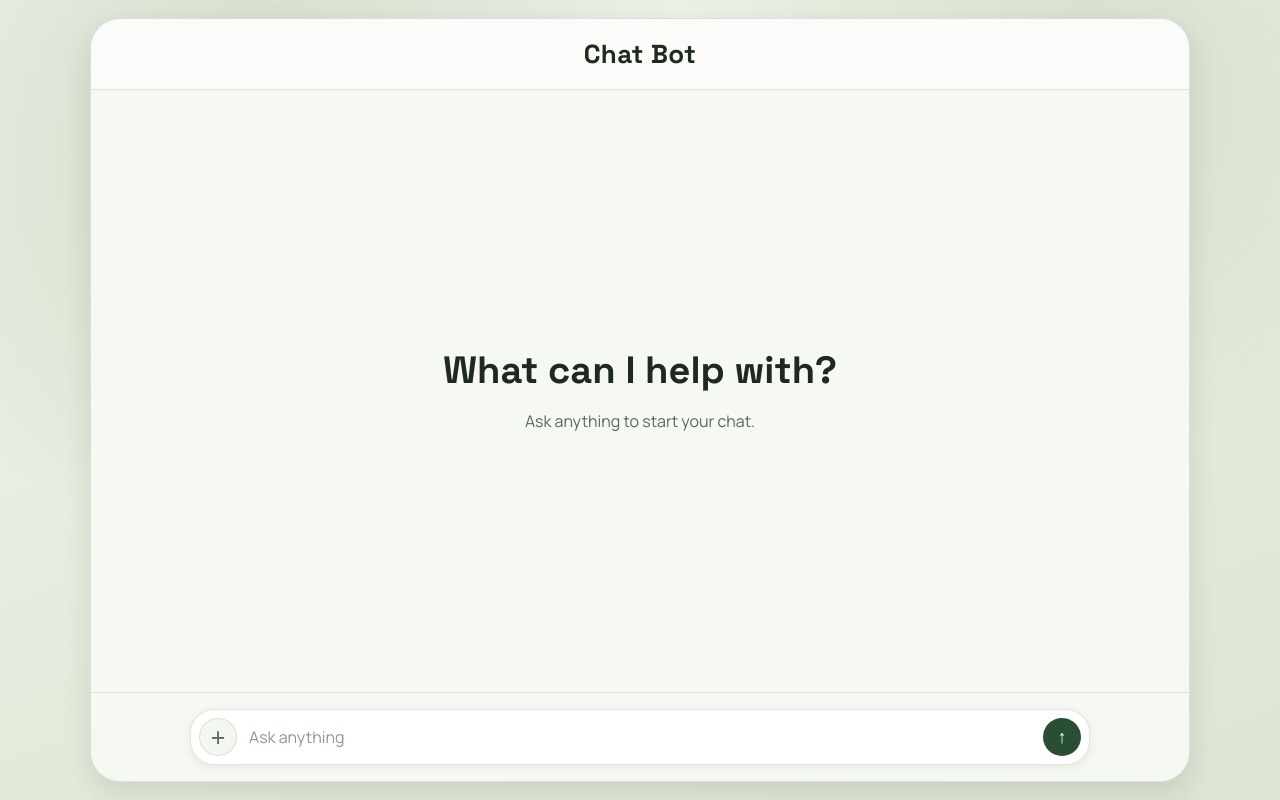
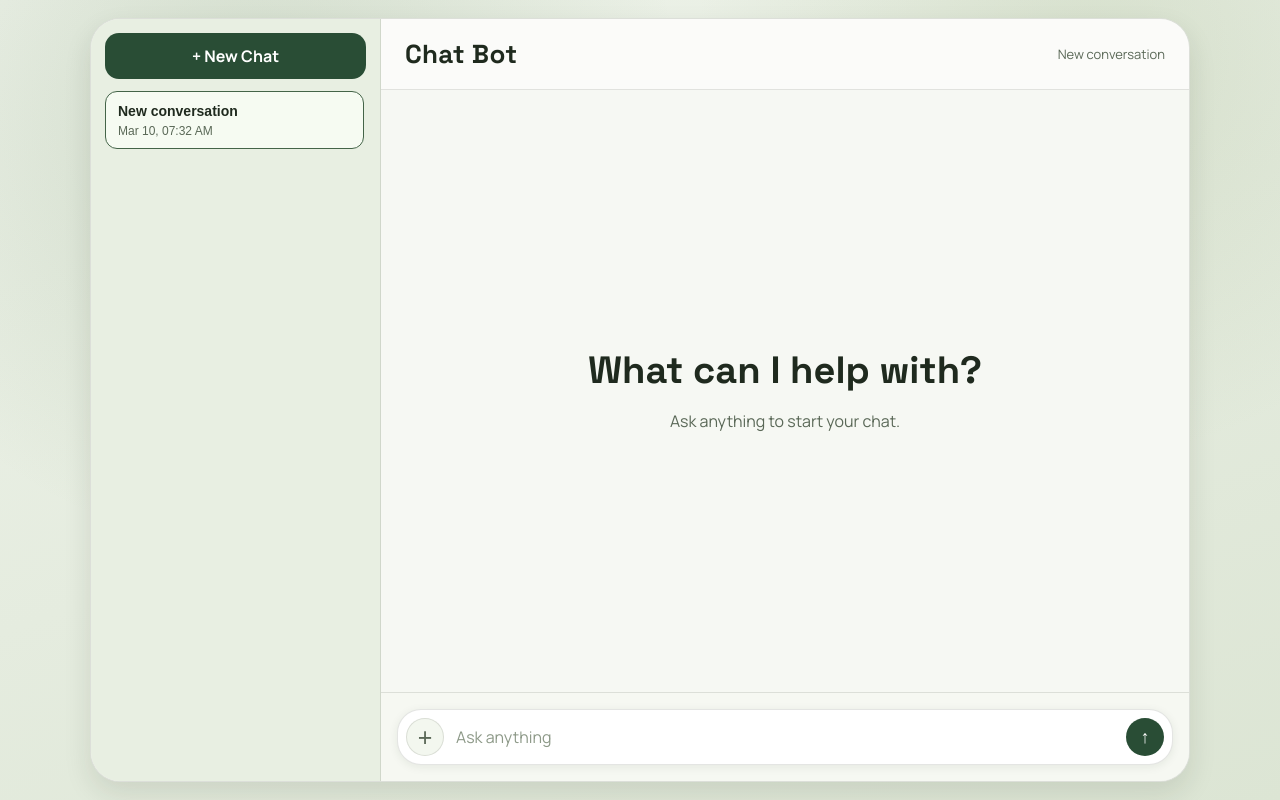
Before and after one commit to Nivedan007/Chat-Bot, a Flask app: page / in a window 1280 px wide. Run offline with Flask 3, Linux system fonts and the light colour scheme.

Commit message:
Add persistent multi-chat history UI and context-aware replies

```diff
--- a/app.py
+++ b/app.py
@@ -5,6 +5,13 @@ from flask import Flask, jsonify, render_template, request
 from google import genai
 
 app = Flask(__name__)
+
+SYSTEM_PROMPT = (
+    "You are a precise assistant. Answer the user's exact question directly and completely. "
+    "Do not give vague replies. If the user asks for steps, provide clear numbered steps. "
+    "If the user asks for an explanation, include key details and examples when useful. "
+    "Keep the response focused on what was asked."
+)
 
 
 def _load_local_env() -> None:
@@ -55,8 +62,30 @@ def home():
 def chat():
     payload = request.get_json(silent=True) or {}
     user_message = payload.get("message", "")
+    history = payload.get("history", [])
     if not user_message.strip():
         return jsonify({"reply": "Message cannot be empty."}), 400
+
+    conversation_lines = []
+    if isinstance(history, list):
+        # Keep context bounded to recent turns for speed and token control.
+        for item in history[-20:]:
+            if not isinstance(item, dict):
+                continue
+            role = str(item.get("role", "")).strip().lower()
+            content = str(item.get("content", "")).strip()
+            if role not in {"user", "assistant"} or not content:
+                continue
+            conversation_lines.append(f"{role.title()}: {content}")
+
+    if conversation_lines:
+        user_prompt = (
+            "Use this conversation context to answer the latest user question clearly and completely.\n\n"
+            + "\n".join(conversation_lines)
+            + f"\n\nLatest user question: {user_message.strip()}"
+        )
+    else:
+        user_prompt = user_message.strip()
 
     api_key = os.environ.get("GEMINI_API_KEY") or os.environ.get("GOOGLE_API_KEY")
     if not api_key:
@@ -73,9 +102,13 @@ def chat():
             response = client.models.generate_content(
                 model=model_name,
                 contents=[
-                    "You are a helpful AI assistant.",
-                    user_message,
+                    SYSTEM_PROMPT,
+                    user_prompt,
                 ],
+                config={
+                    "temperature": 0.3,
+                    "max_output_tokens": 2048,
+                },
             )
             reply = response.text if response and response.text else "No response generated."
             return jsonify({"reply": reply})
--- a/static/script.js
+++ b/static/script.js
@@ -1,11 +1,18 @@
 const form = document.getElementById("chatForm");
 const input = document.getElementById("message");
 const chatbox = document.getElementById("chatbox");
-const emptyState = document.getElementById("emptyState");
 const sendBtn = document.getElementById("sendBtn");
+const historyList = document.getElementById("historyList");
+const newChatBtn = document.getElementById("newChatBtn");
+const currentChatTitle = document.getElementById("currentChatTitle");
+
+const STORAGE_KEY = "chatbot_conversations_v1";
+
+let conversations = [];
+let currentConversationId = null;
 
 function escapeHtml(text) {
-	return text
+	return String(text)
 		.replaceAll("&", "&amp;")
 		.replaceAll("<", "&lt;")
 		.replaceAll(">", "&gt;")
@@ -17,17 +24,147 @@ function scrollToBottom() {
 	chatbox.scrollTop = chatbox.scrollHeight;
 }
 
-function appendMessage(role, content, extraClass = "") {
-	if (emptyState) {
-		emptyState.remove();
+function uid() {
+	return `${Date.now()}-${Math.random().toString(16).slice(2)}`;
+}
+
+function toTitle(text) {
+	const clean = text.replaceAll("\n", " ").trim();
+	return clean.length > 42 ? `${clean.slice(0, 42)}...` : clean;
+}
+
+function saveConversations() {
+	localStorage.setItem(STORAGE_KEY, JSON.stringify(conversations));
+}
+
+function loadConversations() {
+	try {
+		const parsed = JSON.parse(localStorage.getItem(STORAGE_KEY) || "[]");
+		if (Array.isArray(parsed)) {
+			conversations = parsed;
+		}
+	} catch {
+		conversations = [];
+	}
+}
+
+function createConversation() {
+	const now = Date.now();
+	const conversation = {
+		id: uid(),
+		title: "New conversation",
+		createdAt: now,
+		updatedAt: now,
+		messages: []
+	};
+	conversations.unshift(conversation);
+	currentConversationId = conversation.id;
+	saveConversations();
+	renderHistoryList();
+	renderCurrentConversation();
+}
+
+function getCurrentConversation() {
+	return conversations.find((item) => item.id === currentConversationId) || null;
+}
+
+function ensureConversationSelected() {
+	if (!conversations.length) {
+		createConversation();
+		return;
 	}
 
+	if (!currentConversationId || !getCurrentConversation()) {
+		currentConversationId = conversations[0].id;
+	}
+}
+
+function formatTime(ts) {
+	return new Date(ts).toLocaleString([], {
+		month: "short",
+		day: "numeric",
+		hour: "2-digit",
+		minute: "2-digit"
+	});
+}
+
+function renderHistoryList() {
+	historyList.innerHTML = "";
+
+	conversations
+		.slice()
+		.sort((a, b) => b.updatedAt - a.updatedAt)
+		.forEach((conversation) => {
+			const button = document.createElement("button");
+			button.type = "button";
+			button.className = "history-item";
+			if (conversation.id === currentConversationId) {
+				button.classList.add("active");
+			}
+
+			button.innerHTML = `
+				<div class="history-title">${escapeHtml(conversation.title || "New conversation")}</div>
+				<div class="history-time">${formatTime(conversation.updatedAt)}</div>
+			`;
+
+			button.addEventListener("click", () => {
+				currentConversationId = conversation.id;
+				renderHistoryList();
+				renderCurrentConversation();
+			});
+
+			historyList.appendChild(button);
+		});
+}
+
+function appendMessage(role, content, extraClass = "") {
 	const msg = document.createElement("div");
 	msg.className = `message ${role} ${extraClass}`.trim();
 	msg.innerHTML = escapeHtml(content);
 	chatbox.appendChild(msg);
+	return msg;
+}
+
+function renderCurrentConversation() {
+	const conversation = getCurrentConversation();
+	chatbox.innerHTML = "";
+
+	if (!conversation || !conversation.messages.length) {
+		chatbox.innerHTML = `
+			<section class="empty" id="emptyState">
+				<h2>What can I help with?</h2>
+				<p>Ask anything to start your chat.</p>
+			</section>
+		`;
+		currentChatTitle.textContent = "New conversation";
+		return;
+	}
+
+	for (const item of conversation.messages) {
+		appendMessage(item.role, item.content, item.error ? "error" : "");
+	}
+
+	currentChatTitle.textContent = conversation.title || "Conversation";
 	scrollToBottom();
-	return msg;
+}
+
+function addMessageToCurrent(role, content, error = false) {
+	const conversation = getCurrentConversation();
+	if (!conversation) {
+		return;
+	}
+
+	conversation.messages.push({ role, content, error });
+	conversation.updatedAt = Date.now();
+
+	if (role === "user" && conversation.title === "New conversation") {
+		conversation.title = toTitle(content) || "Conversation";
+	}
+
+	conversations.sort((a, b) => b.updatedAt - a.updatedAt);
+	saveConversations();
+	renderHistoryList();
+	currentChatTitle.textContent = conversation.title || "Conversation";
 }
 
 async function sendMessage() {
@@ -36,19 +173,29 @@ async function sendMessage() {
 		return;
 	}
 
+	ensureConversationSelected();
+
 	appendMessage("user", message);
+	addMessageToCurrent("user", message);
 	input.value = "";
 	sendBtn.disabled = true;
+	scrollToBottom();
 
 	const typing = appendMessage("assistant", "Thinking...");
 
 	try {
+		const conversation = getCurrentConversation();
+		const history = conversation ? conversation.messages.slice(0, -1) : [];
+
 		const response = await fetch("/chat", {
 			method: "POST",
 			headers: {
 				"Content-Type": "application/json"
 			},
-			body: JSON.stringify({ message })
+			body: JSON.stringify({
+				message,
+				history
+			})
 		});
 
 		let data = {};
@@ -62,10 +209,14 @@ async function sendMessage() {
 			throw new Error(data.reply || "Request failed. Check server logs.");
 		}
 
-		typing.textContent = data.reply || "No response received.";
+		const replyText = data.reply || "No response received.";
+		typing.textContent = replyText;
+		addMessageToCurrent("assistant", replyText);
 	} catch (error) {
-		typing.textContent = error.message || "Something went wrong.";
+		const errorText = error.message || "Something went wrong.";
+		typing.textContent = errorText;
 		typing.classList.add("error");
+		addMessageToCurrent("assistant", errorText, true);
 	} finally {
 		sendBtn.disabled = false;
 		input.focus();
@@ -78,4 +229,13 @@ form.addEventListener("submit", async (event) => {
 	await sendMessage();
 });
 
+newChatBtn.addEventListener("click", () => {
+	createConversation();
+	input.focus();
+});
+
+loadConversations();
+ensureConversationSelected();
+renderHistoryList();
+renderCurrentConversation();
 input.focus();
--- a/templates/index.html
+++ b/templates/index.html
@@ -12,6 +12,7 @@
 			--bg-1: #eef3ea;
 			--bg-2: #dce5d4;
 			--panel: #f6f8f3;
+			--sidebar: #e8efe2;
 			--panel-border: rgba(32, 45, 31, 0.12);
 			--ink: #1f2a1e;
 			--muted: #5a6857;
@@ -50,16 +51,83 @@
 			box-shadow: var(--shadow);
 			background: var(--panel);
 			display: flex;
-			flex-direction: column;
 			overflow: hidden;
 			backdrop-filter: blur(4px);
+		}
+
+		.sidebar {
+			width: 290px;
+			border-right: 1px solid var(--panel-border);
+			background: var(--sidebar);
+			display: flex;
+			flex-direction: column;
+			padding: 14px;
+			gap: 12px;
+		}
+
+		.new-chat {
+			border: 0;
+			padding: 12px 14px;
+			border-radius: 14px;
+			background: var(--accent);
+			color: #fff;
+			font: inherit;
+			font-weight: 700;
+			cursor: pointer;
+		}
+
+		.history-list {
+			overflow-y: auto;
+			display: flex;
+			flex-direction: column;
+			gap: 8px;
+			padding-right: 2px;
+		}
+
+		.history-item {
+			text-align: left;
+			border: 1px solid var(--panel-border);
+			background: rgba(255, 255, 255, 0.75);
+			color: var(--ink);
+			padding: 10px 12px;
+			border-radius: 12px;
+			cursor: pointer;
+			display: flex;
+			flex-direction: column;
+			gap: 4px;
+		}
+
+		.history-item.active {
+			border-color: #446448;
+			background: #f6fbf2;
+		}
+
+		.history-title {
+			font-size: 14px;
+			font-weight: 600;
+			line-height: 1.3;
+			white-space: nowrap;
+			overflow: hidden;
+			text-overflow: ellipsis;
+		}
+
+		.history-time {
+			font-size: 12px;
+			color: var(--muted);
+		}
+
+		.workspace {
+			flex: 1;
+			display: flex;
+			flex-direction: column;
+			min-width: 0;
 		}
 
 		.topbar {
 			padding: 18px 24px;
 			border-bottom: 1px solid var(--panel-border);
 			display: flex;
-			justify-content: center;
+			justify-content: space-between;
 			align-items: center;
 			background: rgba(255, 255, 255, 0.55);
 		}
@@ -70,6 +138,15 @@
 			letter-spacing: 0.3px;
 			font-size: 26px;
 			font-weight: 700;
+		}
+
+		.chat-label {
+			font-size: 13px;
+			color: var(--muted);
+			white-space: nowrap;
+			overflow: hidden;
+			text-overflow: ellipsis;
+			max-width: 320px;
 		}
 
 		.chatbox {
@@ -214,6 +291,25 @@
 				border-radius: 0;
 				border-left: 0;
 				border-right: 0;
+				flex-direction: column;
+			}
+
+			.sidebar {
+				width: 100%;
+				border-right: 0;
+				border-bottom: 1px solid var(--panel-border);
+				padding: 10px;
+				gap: 8px;
+			}
+
+			.history-list {
+				flex-direction: row;
+				overflow-x: auto;
+				overflow-y: hidden;
+			}
+
+			.history-item {
+				min-width: 200px;
 			}
 
 			.title {
@@ -228,8 +324,15 @@
 </head>
 <body>
 	<div class="app">
+		<aside class="sidebar">
+			<button id="newChatBtn" class="new-chat" type="button">+ New Chat</button>
+			<div id="historyList" class="history-list"></div>
+		</aside>
+
+		<section class="workspace">
 			<header class="topbar">
 				<h1 class="title">Chat Bot</h1>
+				<div id="currentChatTitle" class="chat-label">New conversation</div>
 			</header>
 
 			<main id="chatbox" class="chatbox">
@@ -255,6 +358,7 @@
 					</button>
 				</form>
 			</div>
+		</section>
 	</div>
 
 	<script src="/static/script.js"></script>
```
Lines whose indentation alone changed are shown as unchanged.
